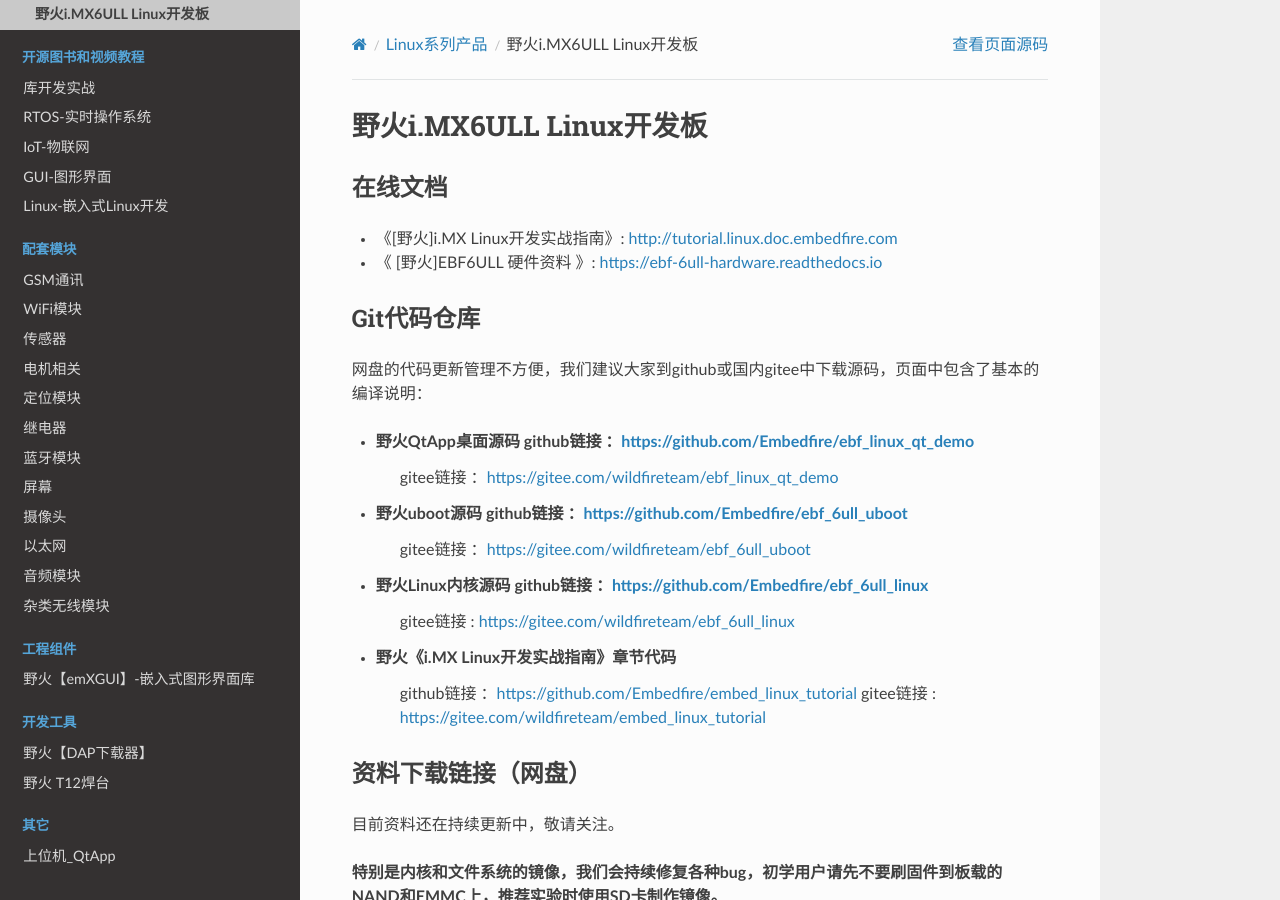
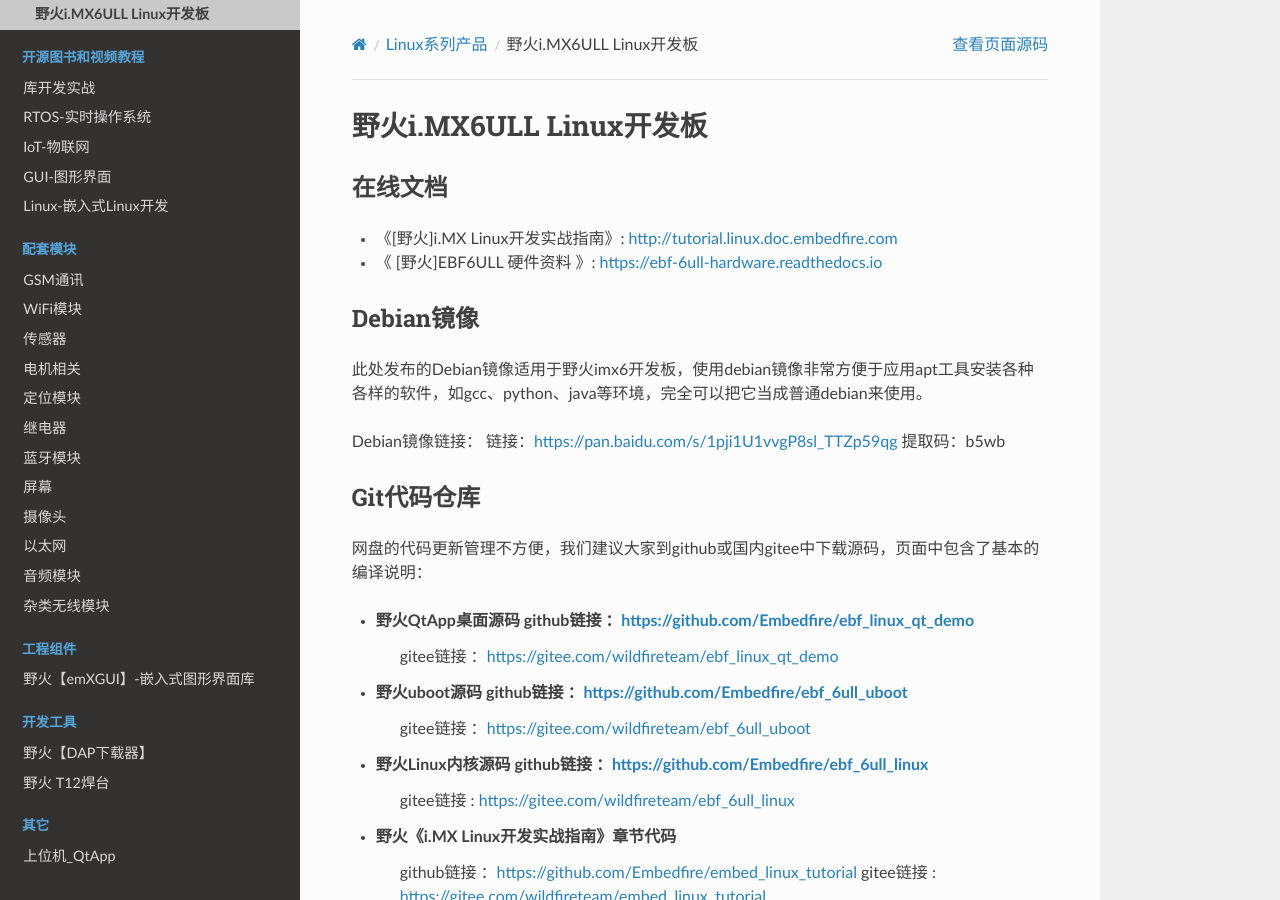
Before and after one commit to Embedfire/ebf_products, a Sphinx documentation site: the page built from documentation/linux/ebf_i.mx6ull.rst, in a window 1280 px wide and 900 px high. Built offline with Sphinx 7.4.7 and the Read the Docs theme 2.0.0, drawn with Linux system fonts in a browser that asks for light colours; pages that are not in the unit, such as notebooks, are missing from menus.

Commit message:
Update ebf_i.mx6ull.rst

```diff
--- a/documentation/linux/ebf_i.mx6ull.rst
+++ b/documentation/linux/ebf_i.mx6ull.rst
@@ -8,6 +8,16 @@
 -  《[野火]i.MX Linux开发实战指南》: http://tutorial.linux.doc.embedfire.com
 
 -  《 [野火]EBF6ULL 硬件资料 》: https://ebf-6ull-hardware.readthedocs.io
+
+Debian镜像
+-----------
+此处发布的Debian镜像适用于野火imx6开发板，使用debian镜像非常方便于应用apt工具安装各种各样的软件，如gcc、python、java等环境，完全可以把它当成普通debian来使用。
+
+Debian镜像链接：
+链接：https://pan.baidu.com/s/1pji1U1vvgP8sl_TTZp59qg
+提取码：b5wb
+
+
 
 Git代码仓库
 ----------------------
```
